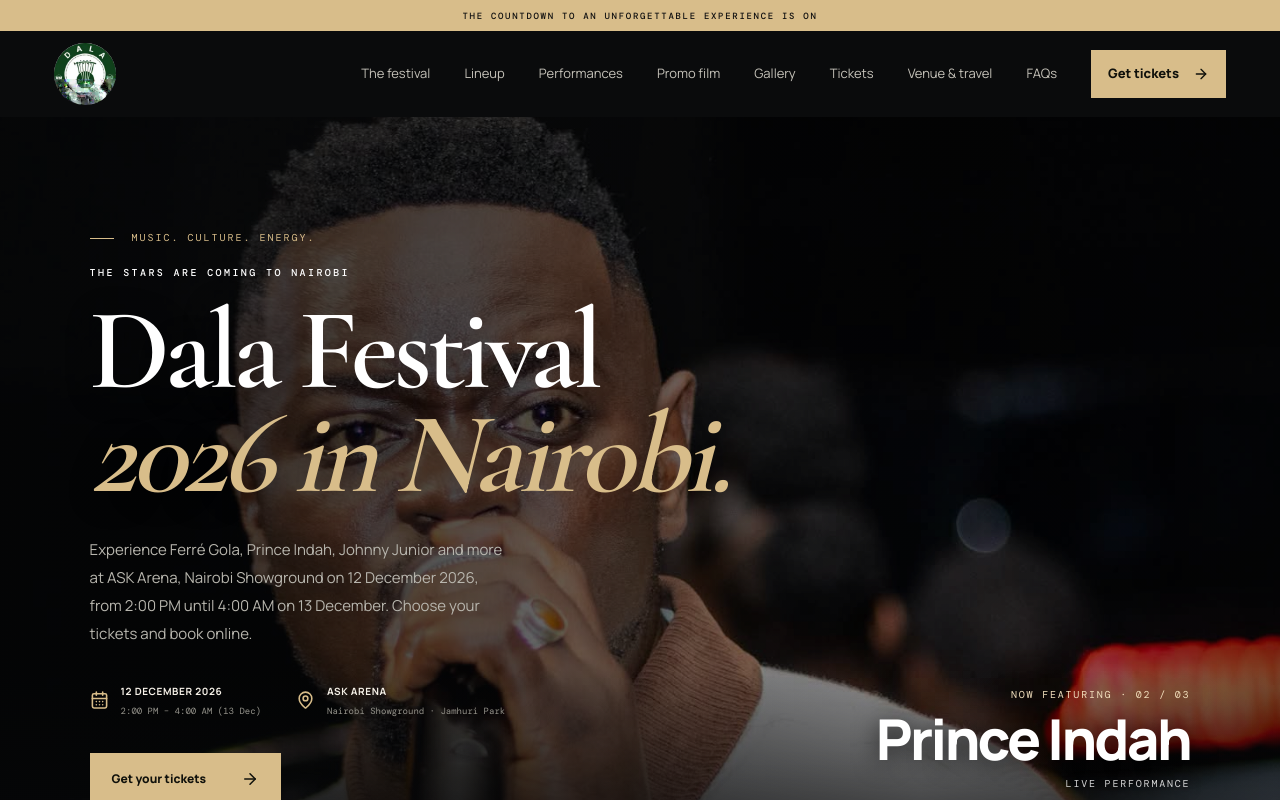
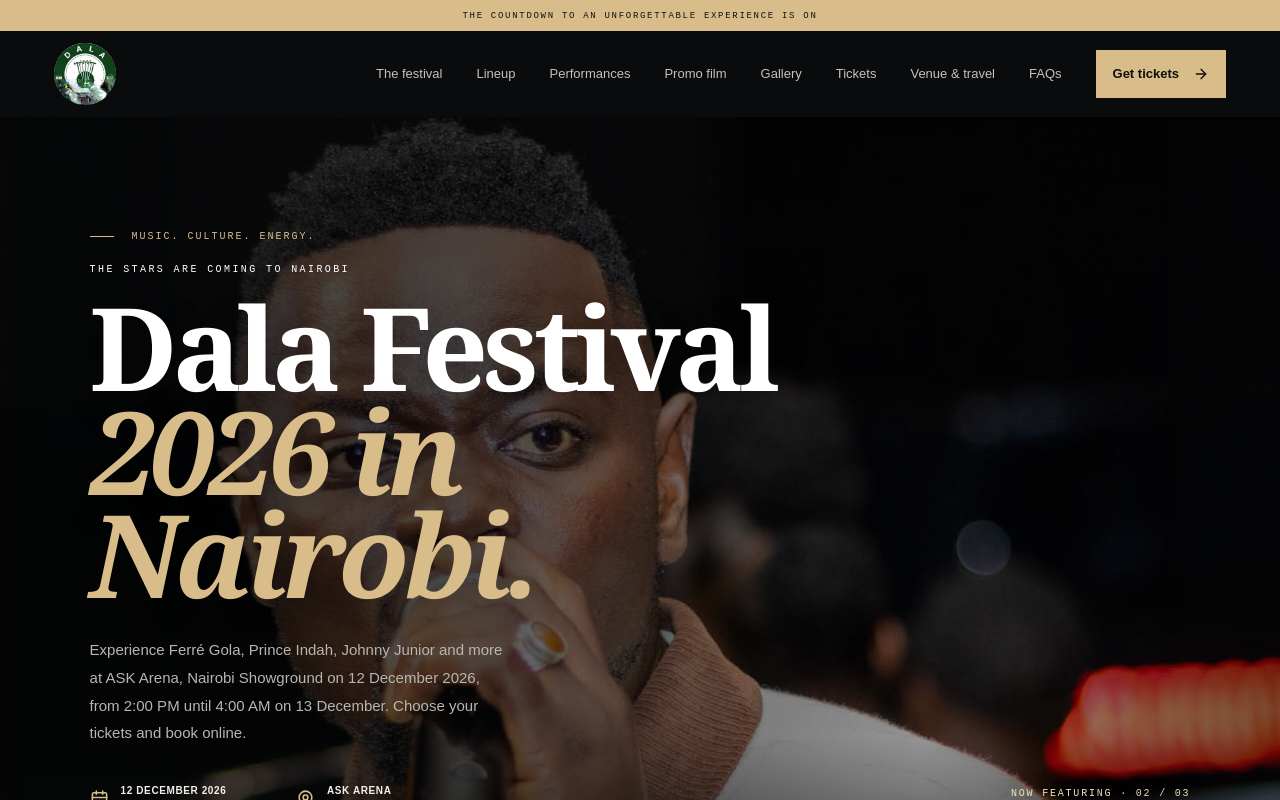
Before and after one commit to robinsonb254/dala-festival-ticketing, a Next.js app: page / in a window 1280 px wide. Shown: the top 800 px of the page. Built offline with nearby package versions, Linux system fonts and the light colour scheme.

Commit message:
Restore stable font loading after build failure

```diff
--- a/app/layout.tsx
+++ b/app/layout.tsx
@@ -1,30 +1,8 @@
 import type { Metadata } from "next";
-import { Cormorant_Garamond, DM_Mono, Manrope } from "next/font/google";
 import "./globals.css";
 
-const cormorant = Cormorant_Garamond({
-  subsets: ["latin"],
-  weight: ["500", "600", "700"],
-  style: ["normal", "italic"],
-  display: "optional",
-  variable: "--font-cormorant"
-});
+const siteUrl = "https://dalafestivaltickets.com";
 
-const dmMono = DM_Mono({
-  subsets: ["latin"],
-  weight: ["400", "500"],
-  display: "optional",
-  variable: "--font-dm-mono"
-});
-
-const manrope = Manrope({
-  subsets: ["latin"],
-  weight: ["400", "500", "600", "700", "800"],
-  display: "optional",
-  variable: "--font-manrope"
-});
-
-const siteUrl = "https://dalafestivaltickets.com";
 
 const websiteStructuredData = {
   "@context": "https://schema.org",
@@ -97,11 +75,16 @@ export const metadata: Metadata = {
 export default function RootLayout({ children }: Readonly<{ children: React.ReactNode }>) {
   return (
     <html lang="en-KE">
-      <body className={`${cormorant.variable} ${dmMono.variable} ${manrope.variable}`}>
+      <head>
+        <link rel="preconnect" href="https://fonts.googleapis.com" />
+        <link rel="preconnect" href="https://fonts.gstatic.com" crossOrigin="anonymous" />
+      </head>
+      <body>
         <script
           type="application/ld+json"
           dangerouslySetInnerHTML={{ __html: JSON.stringify(websiteStructuredData) }}
         />
+        <script dangerouslySetInnerHTML={{ __html: "(()=>{const link=document.createElement(\"link\");link.rel=\"stylesheet\";link.href=\"https://fonts.googleapis.com/css2?family=Cormorant+Garamond:ital,wght@0,500;0,600;0,700;1,500;1,600&family=DM+Mono:wght@400;500&family=Manrope:wght@400;500;600;700;800&display=optional\";document.head.appendChild(link)})()" }} />
         {children}
       </body>
     </html>
```
